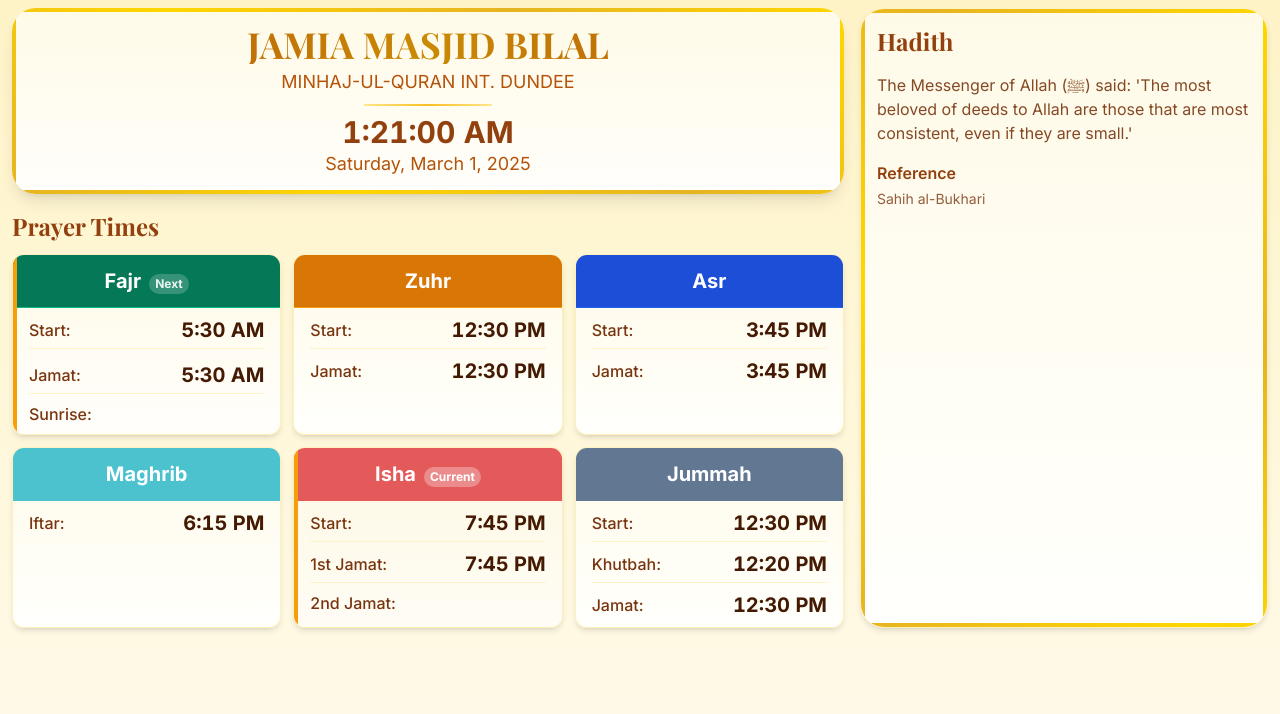
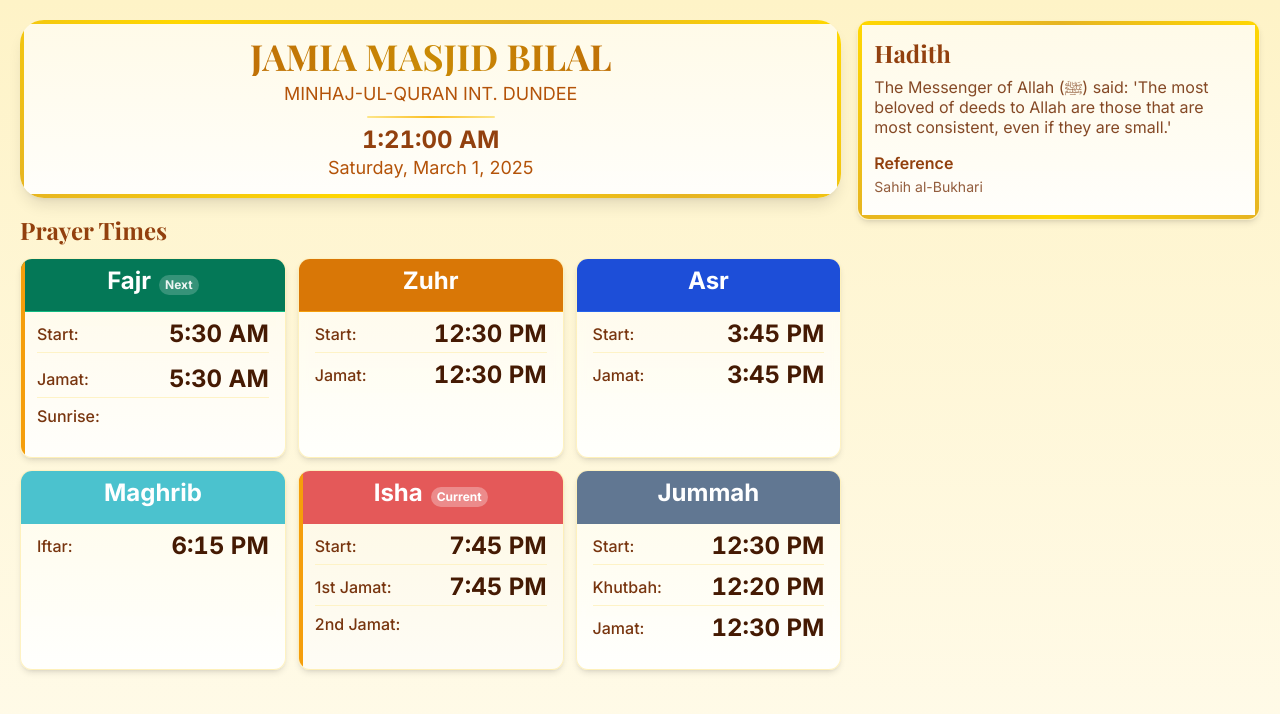
Before and after one commit to Flexitronics786/prayerdisplay, a React (Vite) app: page / in a window 1280 px wide. Shown: the top 714 px of the page. Built offline with nearby package versions, Linux system fonts and the light colour scheme; no server answers; the database is empty.

Commit message:
Optimize layout for larger screens
Improve layout to prevent mobile view rendering on larger screens, such as those used on TVs.  The goal is to display all content on a single page, similar to the provided example.

```diff
--- a/src/components/PrayerTimesTable.tsx
+++ b/src/components/PrayerTimesTable.tsx
@@ -10,6 +10,27 @@ interface PrayerTimesTableProps {
 
 const PrayerTimesTable = ({ prayerTimes, compactView = false }: PrayerTimesTableProps) => {
   const [detailedTimes, setDetailedTimes] = useState<any>(null);
+  const [isTV, setIsTV] = useState(false);
+
+  useEffect(() => {
+    const checkIfTV = () => {
+      const userAgent = navigator.userAgent.toLowerCase();
+      const isSilkBrowser = userAgent.includes('silk');
+      const isFireTV = userAgent.includes('firetv') || userAgent.includes('fire tv');
+      const isLargeScreen = window.innerWidth >= 1280 && window.innerHeight >= 720;
+
+      return (isSilkBrowser || isFireTV || isLargeScreen);
+    };
+
+    setIsTV(checkIfTV());
+
+    const handleResize = () => {
+      setIsTV(checkIfTV());
+    };
+
+    window.addEventListener('resize', handleResize);
+    return () => window.removeEventListener('resize', handleResize);
+  }, []);
 
   useEffect(() => {
     const loadDetailedTimes = async () => {
@@ -76,7 +97,7 @@ const PrayerTimesTable = ({ prayerTimes, compactView = false }: PrayerTimesTable
           isNext ? 'next-prayer' : ''}`}
       >
         <div className={`prayer-tile-header ${headerClass}`}>
-          <h3 className="text-lg sm:text-xl font-bold">
+          <h3 className={`text-lg sm:text-xl font-bold ${isTV ? 'text-xl' : ''}`}>
             {title}
             {isActive && (
               <span className="ml-2 inline-block px-1.5 py-0.5 text-2xs sm:text-xs rounded-full bg-white/30 text-white">
@@ -221,7 +242,7 @@ const PrayerTimesTable = ({ prayerTimes, compactView = false }: PrayerTimesTable
         <h3 className="text-xl sm:text-2xl font-bold text-amber-800 font-serif">Prayer Times</h3>
       </div>
 
-      <div className="grid grid-cols-2 sm:grid-cols-3 gap-2 sm:gap-3 mobile-prayer-grid">
+      <div className={`grid grid-cols-2 sm:grid-cols-3 gap-2 sm:gap-3 ${isTV ? 'grid-cols-3 gap-3' : 'mobile-prayer-grid'}`}>
         {renderPrayerTile(
           "Fajr",
           fajrDetails.isActive,
--- a/src/index.css
+++ b/src/index.css
@@ -41,6 +41,38 @@
   html {
     @apply scroll-smooth;
   }
+}
+
+/* TV Display Mode */
+.tv-display {
+  width: 100vw;
+  height: 100vh;
+  overflow: hidden;
+  padding: 16px !important;
+}
+
+.tv-display .prayer-card {
+  height: calc((100vh - 200px) / 2);
+  max-height: 200px;
+  display: flex;
+  flex-direction: column;
+}
+
+.tv-display .prayer-tile-header {
+  padding: 8px 0;
+}
+
+.tv-display .gold-border {
+  margin-bottom: 10px;
+}
+
+.tv-display h3.text-xl {
+  font-size: 24px;
+  margin-bottom: 8px;
+}
+
+.tv-display .clock-text {
+  font-size: 22px;
 }
 
 .islamic-pattern-bg {
@@ -217,3 +249,30 @@
     @apply col-span-2 mt-2;
   }
 }
+
+/* Smart TV optimizations (Firestick etc.) */
+@media screen and (min-width: 1280px) and (max-height: 900px),
+       screen and (min-width: 1920px) {
+  .tv-display {
+    padding: 20px !important;
+  }
+
+  .tv-display .prayer-card {
+    @apply rounded-xl;
+  }
+
+  .tv-display .prayer-tile-header h3 {
+    font-size: 1.5rem;
+    line-height: 1.75rem;
+  }
+
+  .tv-display .clock-text {
+    font-size: 1.5rem;
+    line-height: 1.75rem;
+  }
+
+  .tv-display .text-sm {
+    font-size: 1rem;
+    line-height: 1.25rem;
+  }
+}
--- a/src/pages/Index.tsx
+++ b/src/pages/Index.tsx
@@ -11,6 +11,30 @@ const Index = () => {
   const [prayerTimes, setPrayerTimes] = useState<PrayerTime[]>([]);
   const [hadith, setHadith] = useState<Hadith | null>(null);
   const [isLoading, setIsLoading] = useState(true);
+  const [isTV, setIsTV] = useState(false);
+
+  useEffect(() => {
+    // Check if the device is likely a TV (Firestick, etc.)
+    const checkIfTV = () => {
+      const userAgent = navigator.userAgent.toLowerCase();
+      const isSilkBrowser = userAgent.includes('silk');
+      const isFireTV = userAgent.includes('firetv') || userAgent.includes('fire tv');
+      const isLargeScreen = window.innerWidth >= 1280 && window.innerHeight >= 720;
+
+      // Consider it TV if it's Silk browser, FireTV, or has TV-like dimensions
+      return (isSilkBrowser || isFireTV || isLargeScreen);
+    };
+
+    setIsTV(checkIfTV());
+
+    // Recheck on resize in case orientation changes
+    const handleResize = () => {
+      setIsTV(checkIfTV());
+    };
+
+    window.addEventListener('resize', handleResize);
+    return () => window.removeEventListener('resize', handleResize);
+  }, []);
 
   const loadData = useCallback(async () => {
     try {
@@ -135,12 +159,12 @@ const Index = () => {
   }
 
   return (
-    <div className="min-h-screen relative overflow-hidden py-2 px-3 bg-gradient-to-b from-amber-100 to-amber-50">
+    <div className={`min-h-screen relative overflow-hidden py-2 px-3 ${isTV ? 'tv-display' : ''} bg-gradient-to-b from-amber-100 to-amber-50`}>
       <div className="pattern-overlay"></div>
 
       <div className="max-w-7xl mx-auto">
-        <div className="grid grid-cols-1 lg:grid-cols-12 gap-4">
-          <div className="lg:col-span-8">
+        <div className={`grid ${isTV ? 'grid-cols-12 gap-4' : 'grid-cols-1 lg:grid-cols-12 gap-4'}`}>
+          <div className={isTV ? 'col-span-8' : 'lg:col-span-8'}>
             <header className="mb-4">
               <div className="gold-border p-3 sm:p-4 bg-gradient-to-b from-amber-50/90 to-white/90 backdrop-blur-sm shadow-lg">
                 <div className="text-center">
@@ -158,7 +182,7 @@ const Index = () => {
             <PrayerTimesTable prayerTimes={prayerTimes} compactView={true} />
           </div>
 
-          <div className="lg:col-span-4 mt-2 lg:mt-0">
+          <div className={isTV ? 'col-span-4' : 'lg:col-span-4 mt-2 lg:mt-0'}>
             {hadith && <HadithDisplay hadith={hadith} nextPrayer={getNextPrayer()} />}
           </div>
         </div>
```
Also changed, not shown: src/App.css (+22 -4 lines).
